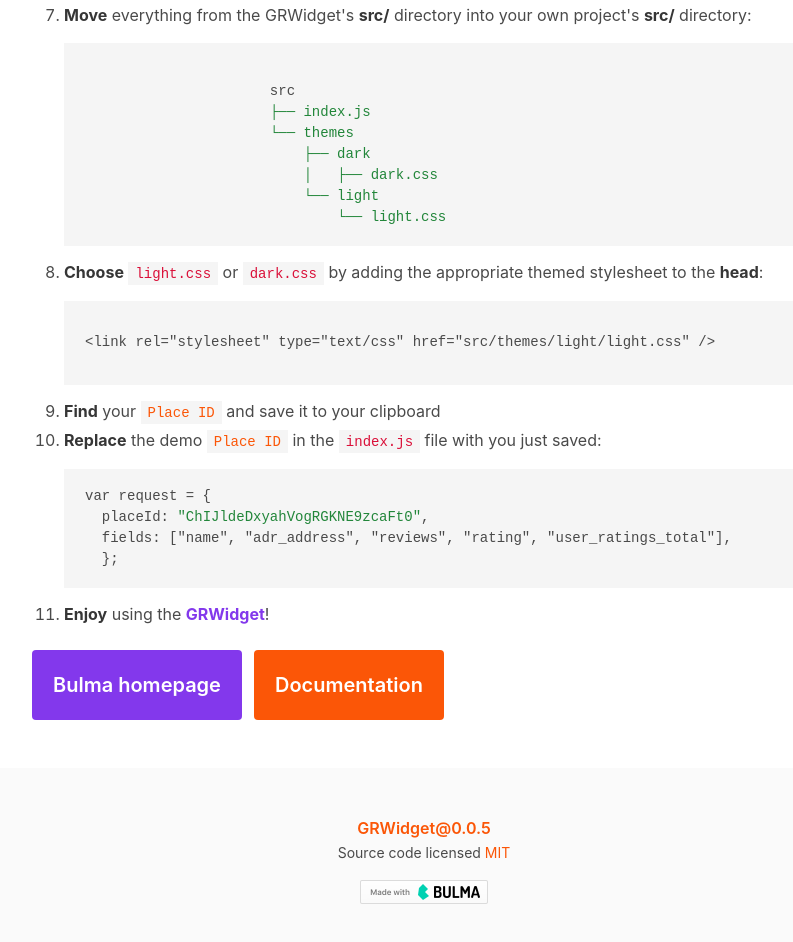
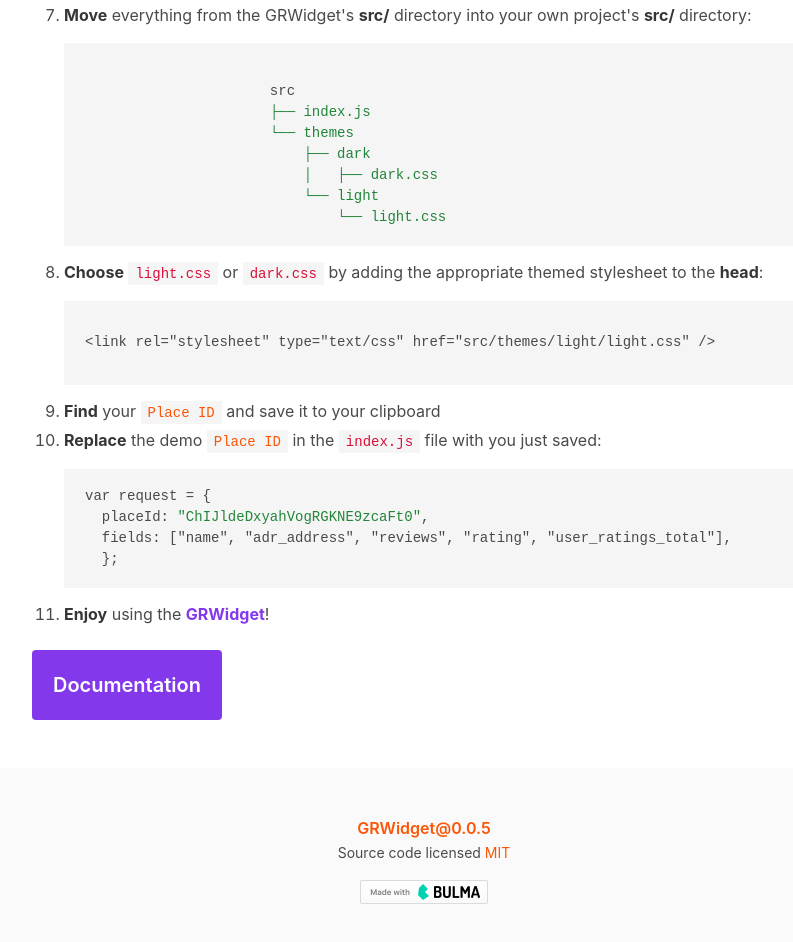
Before and after one commit to dedaredevil/GRWidget, a website: page index.html in a window 1280 px wide. Shown: the part 1626-2568 px from the top of the page, without its empty margins (228-1021 px from the left). Drawn offline with Linux system fonts and the light colour scheme; some packages are replaced by stand-ins of ours.

Commit message:
Removed second button in footer

```diff
--- a/index.html
+++ b/index.html
@@ -153,14 +153,9 @@
                 </li>
               </ol>
             </div>
-            <div class="field is-grouped">
+            <div class="field">
               <p class="control">
                 <a class="button is-medium is-primary" href="http://bulma.io">
-                  <strong class="has-text-weight-semibold">Bulma homepage</strong>
-                </a>
-              </p>
-              <p class="control">
-                <a class="button is-medium is-link" href="http://bulma.io/documentation/overview/start/">
                   <strong class="has-text-weight-semibold">Documentation</strong>
                 </a>
               </p>
```
